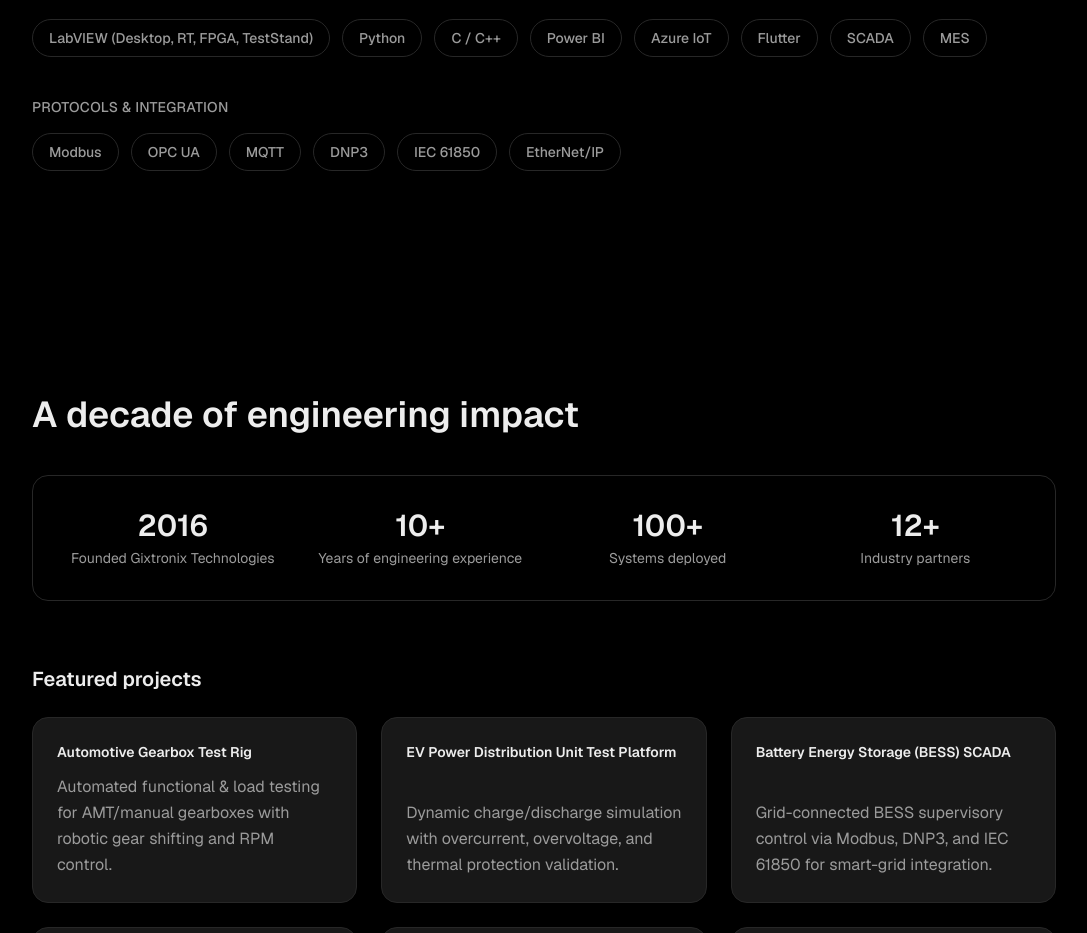
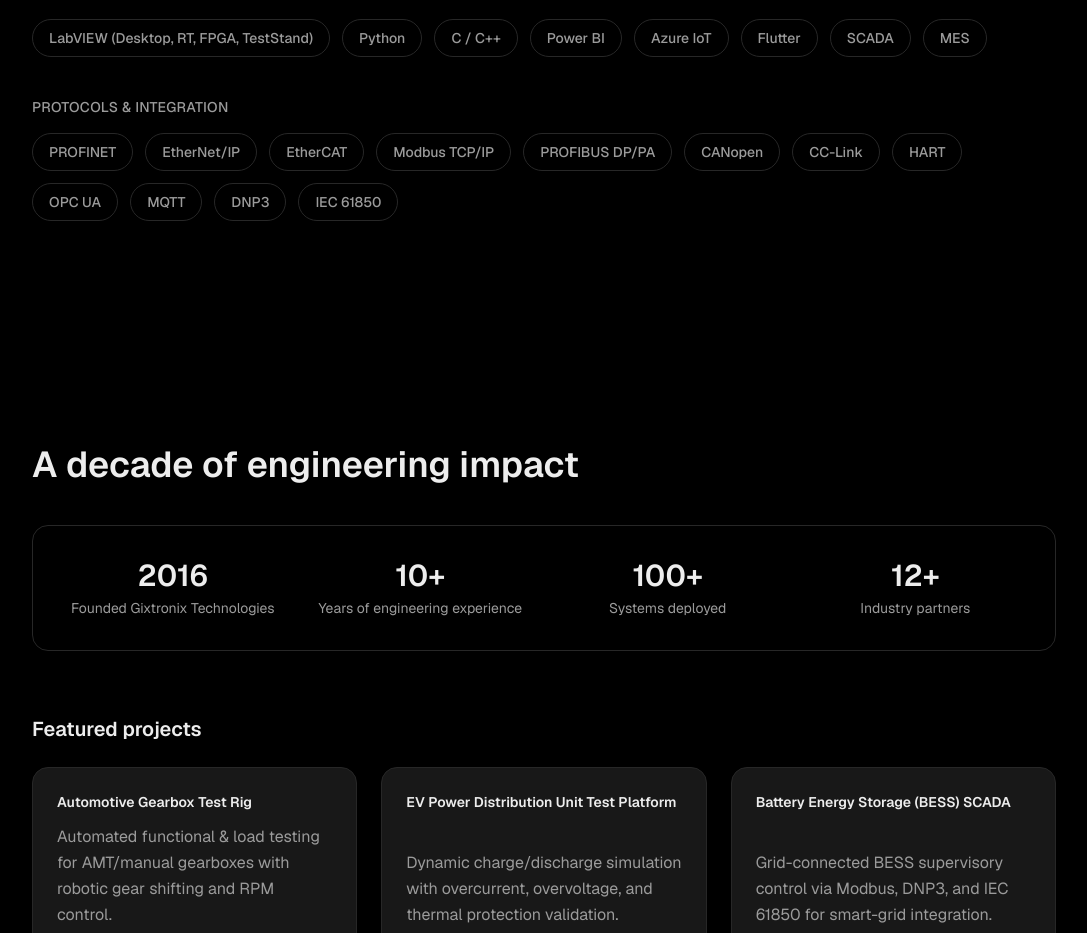
Before and after one commit to gowthamkishore/aboutme, a Next.js app: page / in a window 1280 px wide. Shown: the part 4524-5457 px from the top of the page, without its empty margins (96-1183 px from the left). Built offline with nearby package versions, Linux system fonts and the light colour scheme.

Commit message:
Expand OT/IT protocols list in Toolkit

```diff
--- a/src/components/Toolkit.tsx
+++ b/src/components/Toolkit.tsx
@@ -33,12 +33,18 @@ const GROUPS = [
   {
     title: "Protocols & Integration",
     tags: [
-      "Modbus",
+      "PROFINET",
+      "EtherNet/IP",
+      "EtherCAT",
+      "Modbus TCP/IP",
+      "PROFIBUS DP/PA",
+      "CANopen",
+      "CC-Link",
+      "HART",
       "OPC UA",
       "MQTT",
       "DNP3",
       "IEC 61850",
-      "EtherNet/IP",
     ],
   },
 ];
```
